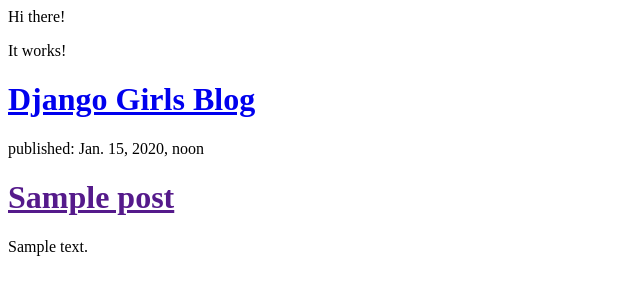
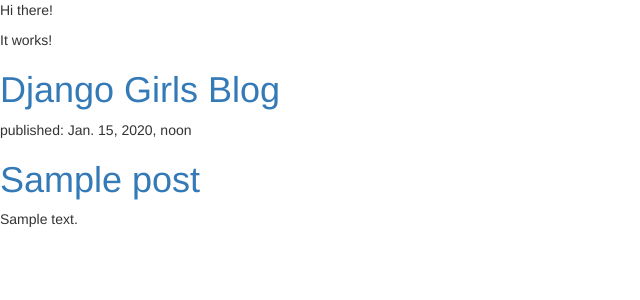
Before and after one commit to buzsb/django_practice_blog, a Django app: template blog_app/templates/blog_app/post_list.html in a window 1280 px wide. Shown: the top 300 px of the page, without its empty margins (0-640 px from the left). Run offline with Django 3.2, Linux system fonts and the light colour scheme; the template is opened without the code that fills it: values that come from a table or form of the project are taken from there, others are empty; tables that the repository leaves empty hold one stand-in row (values such as "Sample post"); some libraries are stand-ins or nearby versions.

Commit message:
added bootstrap framework suport in post_list template

```diff
--- a/blog_app/templates/blog_app/post_list.html
+++ b/blog_app/templates/blog_app/post_list.html
@@ -1,5 +1,7 @@
 <html>
     <head>
+        <link rel="stylesheet" href="//maxcdn.bootstrapcdn.com/bootstrap/3.3.7/css/bootstrap.min.css">
+        <link rel="stylesheet" href="//maxcdn.bootstrapcdn.com/bootstrap/3.3.7/css/bootstrap-theme.min.css">
         <title>buz blog</title>
     </head>
     <body>
```
